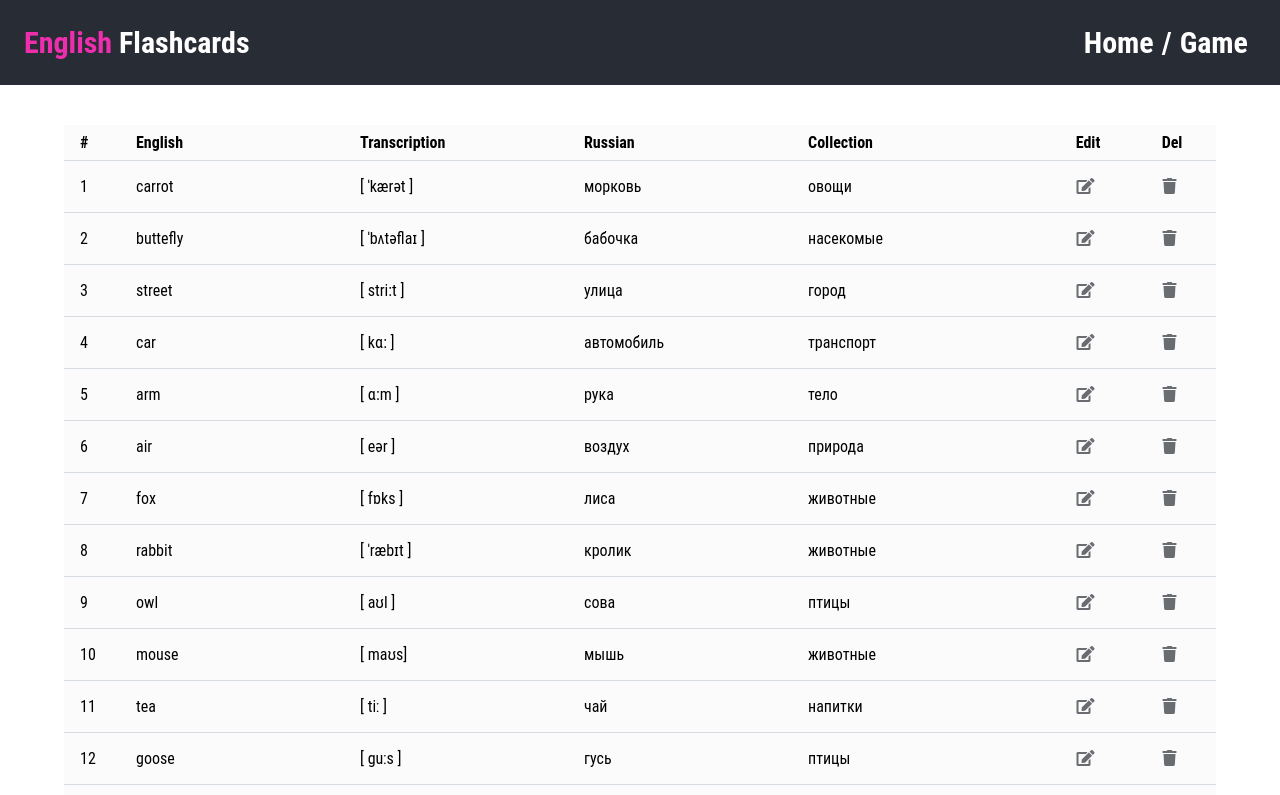
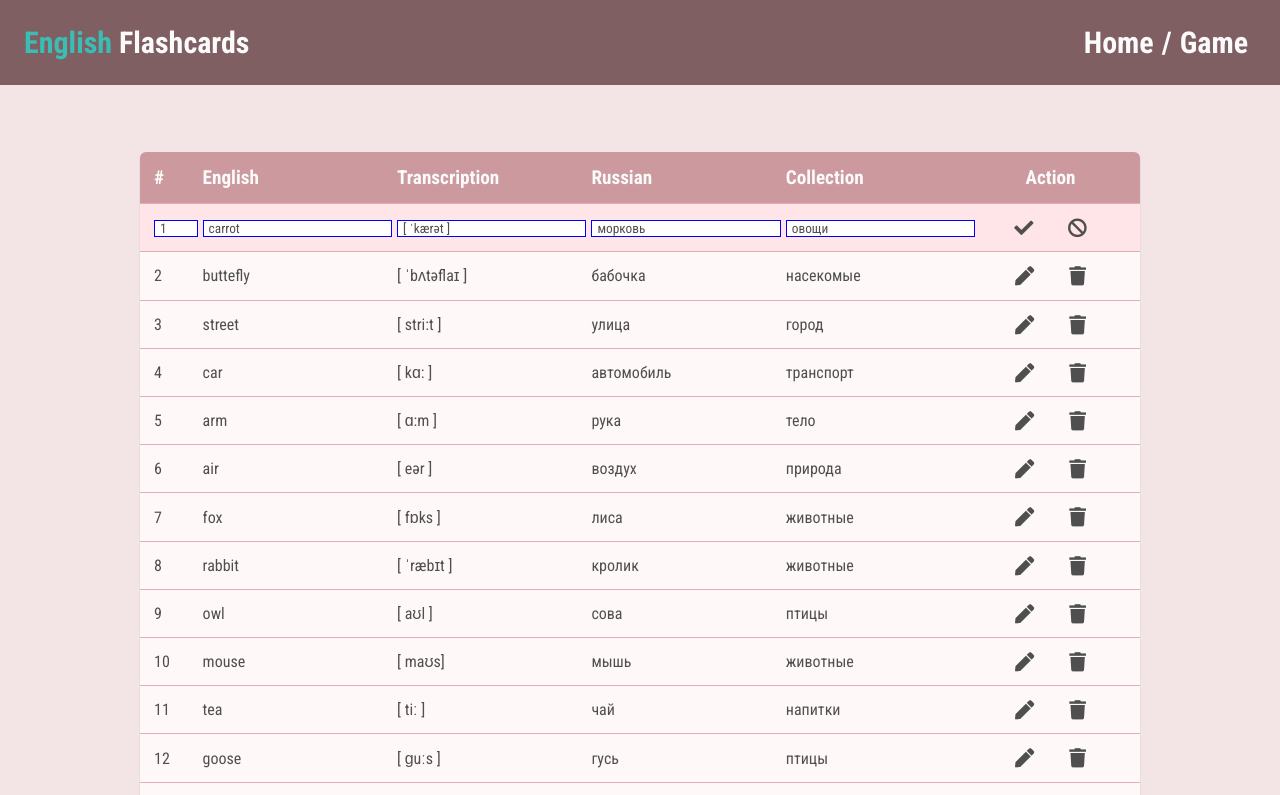
Before and after one commit to AlenaGM/flashcards-app, a React (Create React App) app: page / in a window 1280 px wide. Shown: the top 795 px of the page. Built offline with nearby package versions, Linux system fonts and the light colour scheme.

Commit message:
upd styles

```diff
--- a/src/components/App/app.scss
+++ b/src/components/App/app.scss
@@ -4,3 +4,10 @@
   flex-direction: column;
   min-height: 100vh;
 }
+
+main {
+  position: relative;
+  display: flex;
+  flex-grow: 1;
+  background-color: #efdbddbf;
+}
--- a/src/components/appFooter/appFooter.scss
+++ b/src/components/appFooter/appFooter.scss
@@ -6,12 +6,13 @@
         flex-direction: row;
         justify-content: space-between;
         align-items: center;
-        background-color: #282c34;
+        background-color: #4c3c3c;
         padding: 24px;
+        min-height: 80px;
         div {
             font-weight: bold;
             font-size: calc(8px + 2vmin);
-            color: #fff;
+            color: #FBFBFB;
             line-height: 32px;
         }
     }
--- a/src/components/appHeader/appHeader.scss
+++ b/src/components/appHeader/appHeader.scss
@@ -6,16 +6,17 @@
         flex-direction: row;
         justify-content: space-between;
         align-items: center;
-        background-color: #282c34;
+        background-color: #805F63;
         padding: 24px;
     }
     &__title {
+        color: #FBFBFB;
         font-weight: bold;
         font-size: calc(14px + 2vmin);
-        color: #fff;
+        ;
         line-height: 37px;
         span {
-            color: $btn-pink;
+            color: #3ABDB5;
         }
     }
     &__menu {
@@ -24,12 +25,13 @@
             justify-content: space-between;
             font-weight: bold;
             font-size: calc(14px + 2vmin);
-            color: #fff;
             line-height: 32px;
+            color: #FBFBFB;
             li {
+                color: #FBFBFB;
                 margin: 0 8px;
                 a:hover {
-                    color: $btn-inact;
+                    color: #3ABDB5;
                 }
             }
         }
--- a/src/components/appHome/appHome.scss
+++ b/src/components/appHome/appHome.scss
@@ -3,6 +3,8 @@
         display: flex;
         flex-direction: column;
         align-items: center;
-        justify-content: space-around
+        justify-content: space-around;
+        width: 100vw;
+        padding: 16px;
     }
 }
--- a/src/components/row/Row.js
+++ b/src/components/row/Row.js
@@ -11,13 +11,8 @@ const Row = (props) => {
         <td><input className="input_edit" value={props.russian}></input></td>
         <td><input className="input_edit" value={props.tags}></input></td>
         <td>
-          <div className="buttons">
-            <button className='button button__save'>Save</button>
-            <button className='button button__cancel'>Cancel</button>
-          </div>
-        </td>
-        <td>
-          <i className="fas fa-trash button__delete"></i>
+            <i className="fas fa-check icon__save"> </i>
+            <i className="fas fa-ban icon__cancel"></i>
         </td>
         </>
         :
@@ -28,10 +23,8 @@ const Row = (props) => {
         <td>{props.russian}</td>
         <td>{props.tags}</td>
         <td>
-            <i className="fas fa-edit button__edit"> </i>
-        </td>
-        <td>
-            <i className="fas fa-trash button__delete"></i>
+            <i className="fas fa-pen icon__edit"> </i>
+            <i className="fas fa-trash icon__delete"></i>
         </td>
         </>
       }
--- a/src/components/row/row.scss
+++ b/src/components/row/row.scss
@@ -1,10 +1,9 @@
 @import '../../styles/variables.scss';
 
 .row_edit {
-    background-color: $checkbox-checked;
-    transform: scale(1.01, 1.2);
+    background-color: #ffe5e8;
     &:hover {
-        background-color: $checkbox-checked;
+        background-color: #ffe5e8;
     }
 }
 
@@ -13,10 +12,3 @@
     border: solid 1px #0000ff;
     padding-left: 5px;
 }
-
-.buttons {
-    display: inline-flex;
-    i:not(:last-of-type){
-        margin-right: 10px;
-    }
-}
--- a/src/components/table/Table.js
+++ b/src/components/table/Table.js
@@ -14,8 +14,7 @@ const Table = (props) => {
                     <th>Transcription</th>
                     <th>Russian</th>
                     <th>Collection</th>
-                    <th>Edit</th>
-                    <th>Del</th>
+                    <th>Action</th>
                 </tr>
             {
                 words.map((word) =>
--- a/src/components/table/table.scss
+++ b/src/components/table/table.scss
@@ -3,35 +3,44 @@
 .table {
     display: flex;
     flex-direction: column;
-    width: 90vw;
-
+    width: 100%;
+    max-width: 1000px;
+    margin: 4vw auto;
+    border-radius: 6px;
+    box-shadow: 0px 1px 2px 0px #0000001F;
     &__row {
         display: flex;
         justify-content: space-between;
         align-items: center;
         text-align: left;
-        border-bottom: 1px solid $border;
-        padding: 16px;
-        background-color: #FBFBFB;
+        border-bottom: 1px solid $row-border;
+        padding: 14px;
+        background-color: #fff8f9;
 
-        &:hover:not(:first-of-type){
-            background-color: #F3F5FB;
-            border-top: 1px solid $border-hover;
-            border-bottom: 1px solid $border-hover;
+        &:hover:not(:first-of-type, :last-of-type){
+            background-color: #fcf1f3;
         }
 
         &:first-of-type {
-            padding: 8px 16px;
+            border-top-left-radius: 6px;
+            border-top-right-radius: 6px;
+            background-color: #CC999E;
                 @media screen and (max-width: 450px){
                     display: none;
                     }
             }
         &:last-of-type {
             padding: 8px 16px;
+            border-bottom-left-radius: 6px;
+            border-bottom-right-radius: 6px;
+            color:$text-main;
             }
 
         th {
             width: 20%;
+            padding-right: 5px;
+            color: #FBFBFB;
+            font-size: larger;
             &:first-of-type {
             width: 5%;
                 @media screen and (max-width: 765px){
@@ -43,14 +52,10 @@
                     display: none;
                     }
                 }
-            &:nth-of-type(6) {
-            width: 10%;
-            text-align: center;
+            &:last-of-type {
+                width: 15%;
+                text-align: center;
             }
-            &:nth-of-type(7) {
-            width: 5%;
-            text-align: center;
-            };
         }
 
         td {
@@ -67,14 +72,13 @@
                     display: none;
                     }
                 }
-            &:nth-of-type(6) {
-            width: 10%;
-            text-align: center;
+            &:last-of-type {
+                width: 15%;
+                text-align: center;
+                font-size: larger;
+                display: inline-flex;
+                justify-content: space-evenly;
             }
-            &:nth-of-type(7) {
-            width: 5%;
-            text-align: center;
-            };
         }
     }
 }
--- a/src/resources/data/words.json
+++ b/src/resources/data/words.json
@@ -5,7 +5,7 @@
         "transcription": "[ ˈkærət ]",
         "russian": "морковь",
         "tags": "овощи",
-        "isEdit": false
+        "isEdit": true
     },
     {
         "id": "2",
--- a/src/styles/button.scss
+++ b/src/styles/button.scss
@@ -1,39 +1,57 @@
 @import './variables';
 
 .button {
-    padding: 8px 10px;
-    color: #fff;
+    background-color: $btn;
+    padding: 6px 12px;
+    color: $text-status;
     text-align: center;
     text-transform: uppercase;
     font-size: 12px;
-    transition: 0.3s transform;
     border: none;
     border-radius: 8px;
+    cursor: pointer;
         &:hover {
-            background-color: rgb(124, 191, 124);
+            background-color: $btn-hover;
+            transform: translateY(-5px);
         }
-    cursor: pointer;
     &__long {
         display: block;
         width: 170px;
         margin: 45px auto 0 auto;
     }
+}
+
+.icon {
+    &__edit {
+        color: $text-main;
+        &:hover {
+            color: $info;
+            transform: translateY(-5px);
+            cursor: pointer;
+        }
+    }
+    &__delete {
+        color: $text-main;
+        &:hover {
+            color: $error;
+            transform: translateY(-5px);
+            cursor: pointer;
+        }
+    }
     &__save {
-        background-color: $text-main;
+        color: $text-main;
         &:hover {
-            background-color: $btn-ok;
+            color: $success;
+            transform: translateY(-5px);
+            cursor: pointer;
         }
     }
     &__cancel {
-        background-color: $text-main;
+        color: $text-main;
         &:hover {
-            background-color: $btn-no;
+            color: $error;
+            transform: translateY(-5px);
+            cursor: pointer;
         }
     }
-    &__edit {
-        color: $text-second;
-    }
-    &__delete {
-        color: $text-second;
-    }
 }
--- a/src/styles/style.scss
+++ b/src/styles/style.scss
@@ -1,5 +1,5 @@
 @import './variables';
-@import url('https://fonts.googleapis.com/css2?family=Inter:wght@400;500;600;700&family=Montserrat:wght@500;700;900&family=Pacifico&display=swap');
+@import url('https://fonts.googleapis.com/css2?family=Roboto+Condensed:wght@400;500;700&display=swap');
 @import './button';
 
 body {
@@ -15,6 +15,7 @@ body {
     margin: 0;
     padding: 0;
     box-sizing: border-box;
+    color: #4F4F4F;
 }
 
 ul,
@@ -54,10 +55,3 @@ input::-webkit-inner-spin-button {
     -webkit-appearance: none;
     margin: 0;
 }
-
-main {
-    margin: 5vh auto;
-    position: relative;
-    display: flex;
-    flex-grow: 1;
-}
--- a/src/styles/variables.scss
+++ b/src/styles/variables.scss
@@ -1,25 +1,24 @@
-$text-main: #40464C;
-$text-second: #696C71;
+//Colors
+$text-main: #4F4F4F;
+$text-second: #BDBDBD;
 $text-status: #FBFBFB;
+$text-color:#3ABDB5;
 
-$table-bg: #FBFBFB;
-$table-head-bg: #F8F9FD;
+$bg:#efdbddbf;
+$bg-header: #805F63;
 
-$row-hover: #F3F5FB;
-$row-checked: #BEDAFC;
+$table-bg: #fff8f9;
+$table-border: #CC999E;
 
-$btn-aqua: #3EB9CA;
-$btn-violet: #7A43EE;
-$btn-pink: #EF2EAE;
+$row-hover: #fcf1f3;
+$row-edit: #ffe5e8;
+$row-border: #E5ACB1;
 
-$btn-inact: #748998;
-$btn-ok: #3b7c3b;
-$btn-no: #ae3849;
+$success: #53C182;
+$warning: #FFB069;
+$error: #FB7575;
+$info: #4C90EB;
 
-$action: #CFD6DC;
-$action-hover: #B3C7DA;
-$checkbox-line: #9FACB2;
-$checkbox-checked: #3B8BEA;
-
-$border: #D5DBE1;
-$border-hover: #707A86;
+$btn: #CC999E;
+$btn-hover: #E5ACB1;
+$btn-press: #FFD9DC;
```
